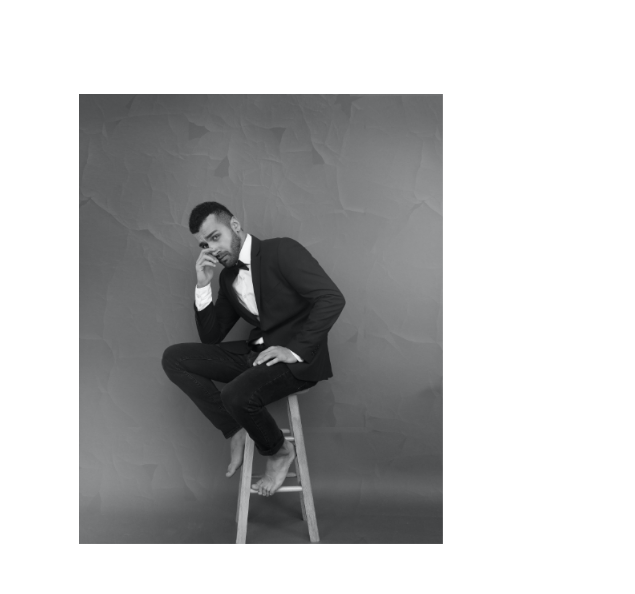
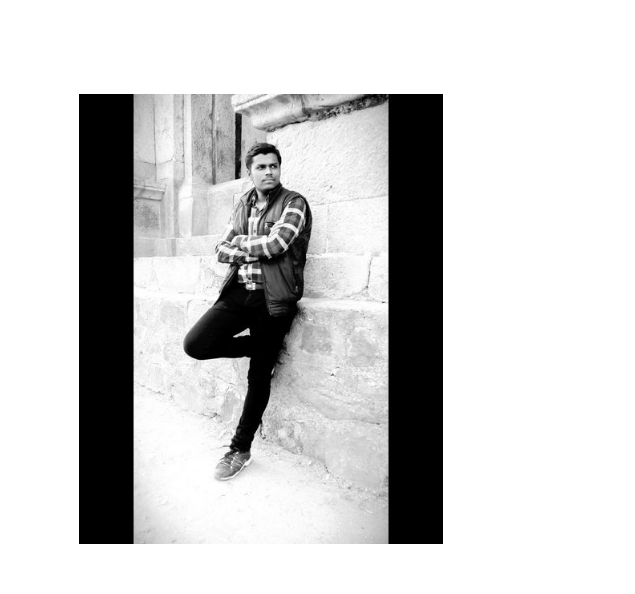
Before and after one commit to Abhi8920/My_Portfolio, a plain HTML site: page index.html in a window 1280 px wide. Shown: the part 940-1534 px from the top of the page, 0-635 px from the left. Drawn offline with nearby package versions, Linux system fonts and the light colour scheme.

Commit message:
Update index.html

```diff
--- a/index.html
+++ b/index.html
@@ -75,7 +75,7 @@
         <section id="about_me" class="about">
             <div class="container flex items-center about-inner-wrap">
                 <div class="flex-1">
-                    <img class="about-me-img" src="./images/man-2.png" alt="">
+                    <img class="about-me-img" src="./images/man-2.jpg" alt="">
                 </div>
                 <div class="flex-1 right">
                     <h1>About <span>Me</span></h1>
```
